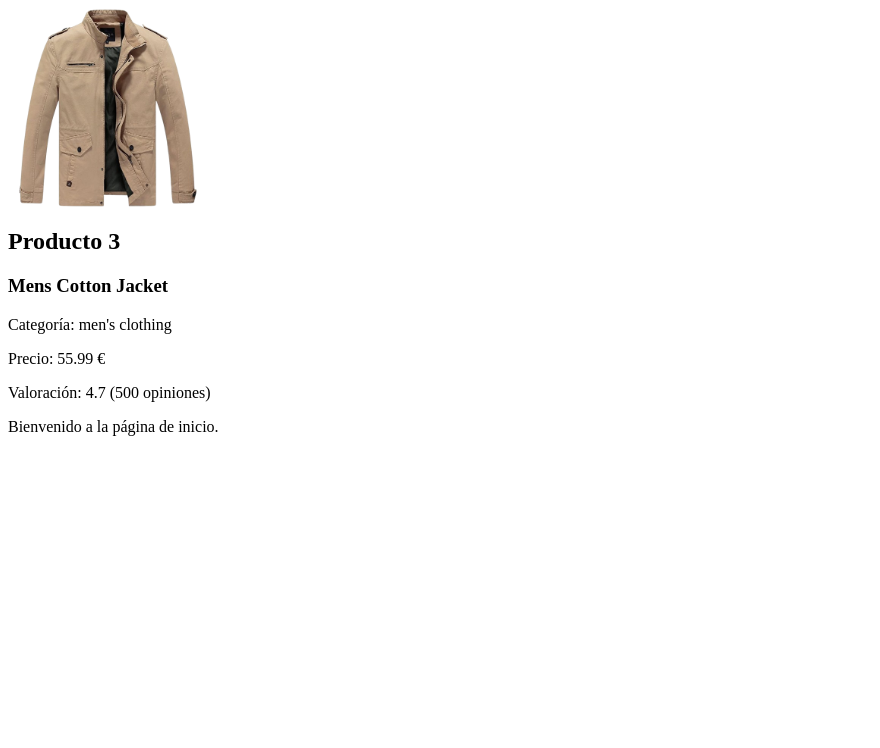
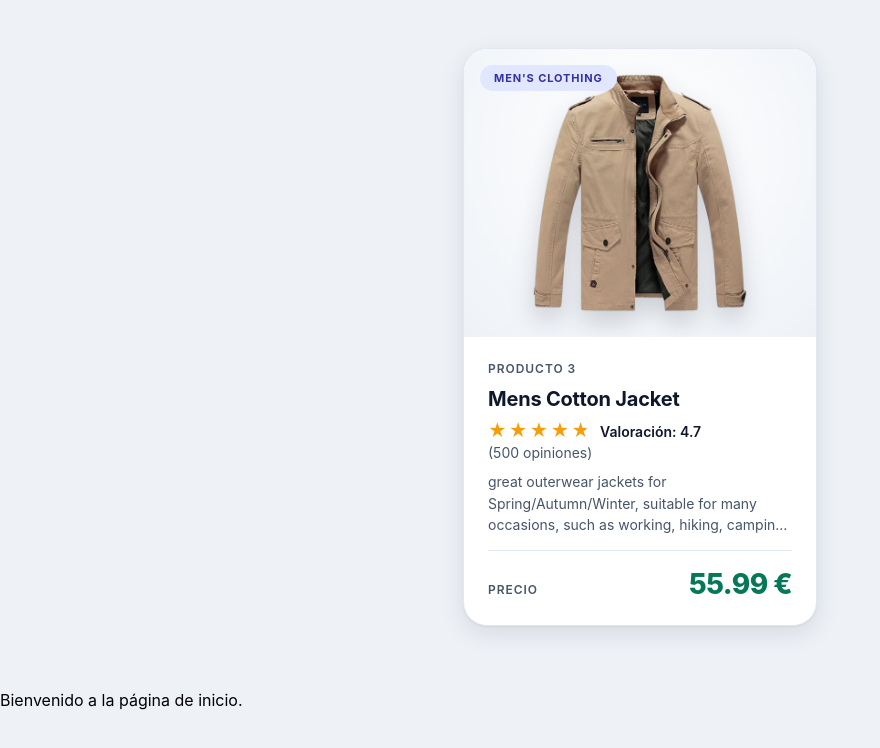
Before and after one commit to AdrianBeaMat/Angular, an Angular app: page / in a window 1280 px wide. Shown: the top 748 px of the page, without its empty margins (0-880 px from the left). Built offline with nearby package versions, Linux system fonts and the light colour scheme.

Commit message:
Rediseñar la tarjeta de Products con CSS
Co-Authored-By: Claude Sonnet 5.5 <noreply@anthropic.com>

```diff
--- a/src/app/features/products/products.css
+++ b/src/app/features/products/products.css
@@ -1,13 +1,195 @@
-.producto {
-  max-width: 24rem;
+:host {
+  display: grid;
+  place-items: center;
+  padding: 3rem 1rem;
 }
 
-.producto__marco {
-  position: relative;
-  width: 200px;
-  height: 200px;
+/* Tema claro por defecto. Todos los pares texto/fondo cumplen WCAG AA. */
+.card {
+  --tarjeta-fondo: #ffffff;
+  --tarjeta-borde: #e2e8f0;
+  --texto: #0f172a;
+  --texto-suave: #475569;
+  --imagen-fondo: radial-gradient(circle at 50% 35%, #ffffff 0%, #eef2f7 100%);
+  --etiqueta-texto: #3730a3;
+  --etiqueta-fondo: #e0e7ff;
+  --precio: #047857;
+  --estrella-llena: #f59e0b;
+  --estrella-vacia: #cbd5e1;
+  --linea: #e2e8f0;
+
+  display: flex;
+  flex-direction: column;
+  width: 100%;
+  max-width: 22rem;
+  overflow: hidden;
+  color: var(--texto);
+  background: var(--tarjeta-fondo);
+  border: 1px solid var(--tarjeta-borde);
+  border-radius: 1.5rem;
+  box-shadow:
+    0 1px 2px rgba(15, 23, 42, 0.06),
+    0 0.5rem 1.5rem rgba(15, 23, 42, 0.1);
+  transition:
+    transform 0.3s ease,
+    box-shadow 0.3s ease;
 }
 
-.producto__imagen {
+.card:hover {
+  transform: translateY(-0.375rem);
+  box-shadow: 0 1px 2px rgba(15, 23, 42, 0.06), 0 1.25rem 2.5rem rgba(15, 23, 42, 0.18);
+}
+
+.card__media {
+  position: relative;
+  height: 18rem;
+  overflow: hidden;
+  background: var(--imagen-fondo);
+}
+
+.card__image {
+  box-sizing: border-box; /* el padding no debe sumarse al 100% del modo fill */
+  padding: 1.5rem;
   object-fit: contain;
+  filter: drop-shadow(0 0.75rem 0.75rem rgba(15, 23, 42, 0.18));
+  transition: transform 0.4s ease;
 }
+
+.card:hover .card__image {
+  transform: scale(1.04);
+}
+
+.card__category {
+  position: absolute;
+  top: 1rem;
+  left: 1rem;
+  z-index: 1;
+  padding: 0.375rem 0.875rem;
+  font-size: 0.6875rem;
+  font-weight: 700;
+  color: var(--etiqueta-texto);
+  text-transform: uppercase;
+  letter-spacing: 0.08em;
+  background: var(--etiqueta-fondo);
+  border-radius: 999px;
+}
+
+.card__body {
+  display: flex;
+  flex-direction: column;
+  gap: 0.625rem;
+  padding: 1.5rem;
+}
+
+.card__body p,
+.card__body h2,
+.card__body h3 {
+  margin: 0;
+}
+
+.card__id {
+  font-size: 0.75rem;
+  font-weight: 600;
+  color: var(--texto-suave);
+  text-transform: uppercase;
+  letter-spacing: 0.08em;
+}
+
+.card__title {
+  font-size: 1.25rem;
+  font-weight: 700;
+  line-height: 1.3;
+  letter-spacing: -0.01em;
+}
+
+.card__rating {
+  display: flex;
+  flex-wrap: wrap;
+  gap: 0.25rem 0.5rem;
+  align-items: center;
+  font-size: 0.875rem;
+  color: var(--texto-suave);
+}
+
+/* Estrellas: el relleno se calcula con la nota (--rate, de 0 a 5), sin @for */
+.card__stars {
+  --porcentaje: calc(var(--rate) / 5 * 100%);
+  font-size: 1.125rem;
+  line-height: 1;
+  letter-spacing: 0.125rem;
+  color: transparent;
+  background: linear-gradient(
+    90deg,
+    var(--estrella-llena) var(--porcentaje),
+    var(--estrella-vacia) var(--porcentaje)
+  );
+  background-clip: text;
+  -webkit-background-clip: text;
+}
+
+.card__rate {
+  font-weight: 600;
+  color: var(--texto);
+}
+
+.card__description {
+  display: -webkit-box;
+  overflow: hidden;
+  font-size: 0.875rem;
+  line-height: 1.55;
+  color: var(--texto-suave);
+  -webkit-line-clamp: 3;
+  line-clamp: 3;
+  -webkit-box-orient: vertical;
+}
+
+.card__footer {
+  display: flex;
+  align-items: baseline;
+  justify-content: space-between;
+  padding-top: 1rem;
+  margin-top: 0.25rem;
+  border-top: 1px solid var(--linea);
+}
+
+.card__price-label {
+  font-size: 0.75rem;
+  font-weight: 600;
+  color: var(--texto-suave);
+  text-transform: uppercase;
+  letter-spacing: 0.08em;
+}
+
+.card__price {
+  font-size: 1.75rem;
+  font-weight: 800;
+  letter-spacing: -0.02em;
+  color: var(--precio);
+}
+
+/* Tema oscuro. La foto mantiene un panel claro porque los PNG tienen fondo blanco. */
+@media (prefers-color-scheme: dark) {
+  .card {
+    --tarjeta-fondo: #1e293b;
+    --tarjeta-borde: #334155;
+    --texto: #f1f5f9;
+    --texto-suave: #cbd5e1;
+    --etiqueta-texto: #c7d2fe;
+    --etiqueta-fondo: #312e81;
+    --precio: #34d399;
+    --estrella-vacia: #475569;
+    --linea: #334155;
+  }
+}
+
+@media (prefers-reduced-motion: reduce) {
+  .card,
+  .card__image {
+    transition: none;
+  }
+
+  .card:hover,
+  .card:hover .card__image {
+    transform: none;
+  }
+}
--- a/src/app/features/products/products.html
+++ b/src/app/features/products/products.html
@@ -1,10 +1,24 @@
-<article class="producto">
-  <div class="producto__marco">
-    <img class="producto__imagen" [ngSrc]="producto.image" [alt]="producto.title" fill priority />
+<article class="card">
+  <div class="card__media">
+    <span class="card__category">{{ producto.category }}</span>
+    <img class="card__image" [ngSrc]="producto.image" [alt]="producto.title" fill priority />
   </div>
-  <h2>Producto {{ producto.id }}</h2>
-  <h3>{{ producto.title }}</h3>
-  <p>Categoría: {{ producto.category }}</p>
-  <p>Precio: {{ producto.price }} €</p>
-  <p>Valoración: {{ producto.rating.rate }} ({{ producto.rating.count }} opiniones)</p>
+
+  <div class="card__body">
+    <h2 class="card__id">Producto {{ producto.id }}</h2>
+    <h3 class="card__title">{{ producto.title }}</h3>
+
+    <div class="card__rating">
+      <span class="card__stars" aria-hidden="true" [style.--rate]="producto.rating.rate">★★★★★</span>
+      <span class="card__rate">Valoración: {{ producto.rating.rate }}</span>
+      <span class="card__count">({{ producto.rating.count }} opiniones)</span>
+    </div>
+
+    <p class="card__description">{{ producto.description }}</p>
+
+    <div class="card__footer">
+      <span class="card__price-label">Precio</span>
+      <p class="card__price">{{ producto.price | number: '1.2-2' }} €</p>
+    </div>
+  </div>
 </article>
--- a/src/app/features/products/products.ts
+++ b/src/app/features/products/products.ts
@@ -1,11 +1,11 @@
 import { ChangeDetectionStrategy, Component } from '@angular/core';
-import { NgOptimizedImage } from '@angular/common';
+import { DecimalPipe, NgOptimizedImage } from '@angular/common';
 import { PRODUCTS } from '../../core/mocks/products';
 import { Product } from '../../core/models/product';
 
 @Component({
   changeDetection: ChangeDetectionStrategy.OnPush,
-  imports: [NgOptimizedImage],
+  imports: [DecimalPipe, NgOptimizedImage],
   selector: 'app-products',
   styleUrl: './products.css',
   templateUrl: './products.html',
--- a/src/styles.css
+++ b/src/styles.css
@@ -1 +1,21 @@
 /* You can add global styles to this file, and also import other style files */
+:root {
+  color-scheme: light dark;
+  --pagina-fondo: #eef2f7;
+}
+
+@media (prefers-color-scheme: dark) {
+  :root {
+    --pagina-fondo: #0b1220;
+  }
+}
+
+body {
+  margin: 0;
+  min-height: 100vh;
+  font-family:
+    'Inter', system-ui, -apple-system, 'Segoe UI', Roboto, 'Helvetica Neue', Arial, sans-serif;
+  -webkit-font-smoothing: antialiased;
+  background: var(--pagina-fondo);
+  color: CanvasText;
+}
```
